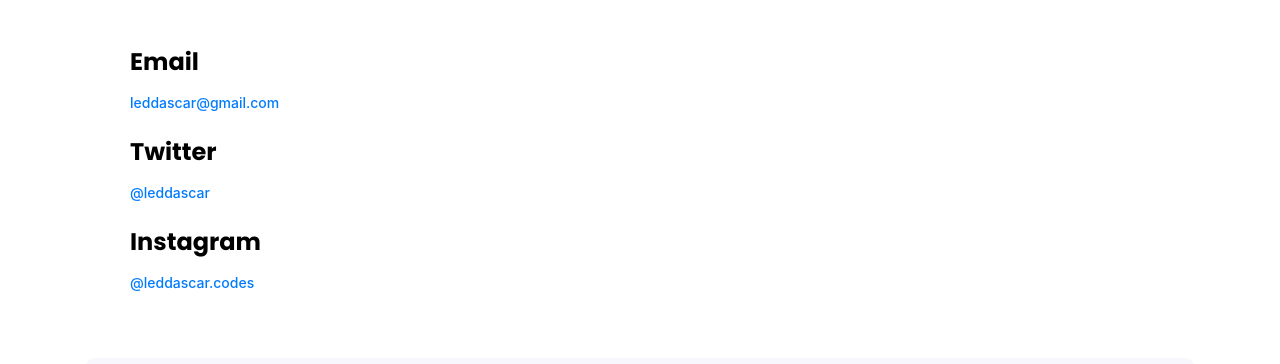
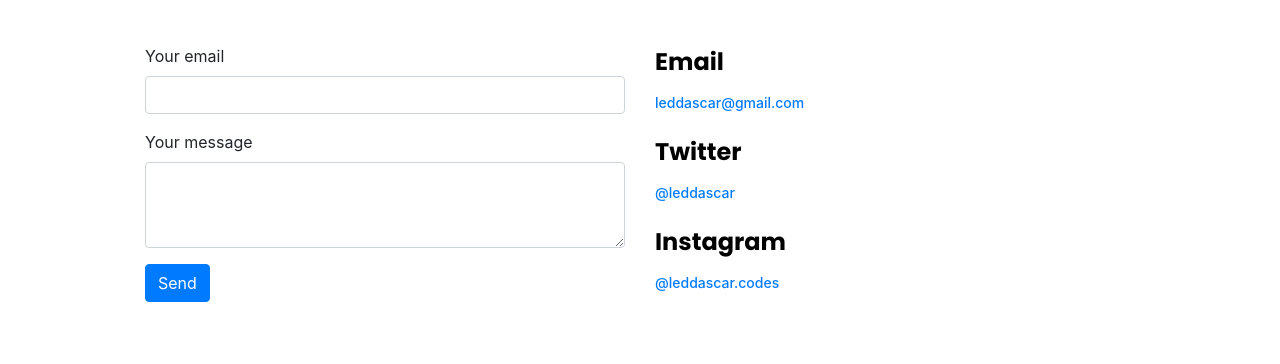
Before and after one commit to leddascar/portfolio-project, a plain HTML site: page contact.html in a window 1280 px wide. Shown: the part 196-560 px from the top of the page. Drawn offline with nearby package versions, Linux system fonts and the light colour scheme.

Commit message:
Contact form was added

```diff
--- a/contact.html
+++ b/contact.html
@@ -80,6 +80,32 @@
       <div class="contant-container container">
         <div class="content">
           <h1 class="mb-5">Let's get in touch!</h1>
+        <div class="container">
+
+         <div class="row">
+            <div class="col-md-6">
+<form>
+  <div class="form-group">
+    <label for="exampleFormControlInput1">Your email</label>
+    <input type="email" class="form-control" id="exampleFormControlInput1" placeholder="">
+  </div>
+
+  <div class="form-group">
+    <label for="exampleFormControlTextarea1">Your message</label>
+    <textarea class="form-control" id="exampleFormControlTextarea1" rows="3"></textarea>
+  </div>
+<button type="submit" class="btn btn-primary">Send</button>
+
+</form>
+
+
+
+
+
+  </div>
+
+<div class="col-md-6">
+
           <h3>Email</h3>
           <p>
             <a href="mailto:leddascar@gmail.com"> leddascar@gmail.com </a>
@@ -96,6 +122,9 @@
               @leddascar.codes</a
             >
           </p>
+  </div>
+  </div>
+  </div>
         </div>
       </div>
 
@@ -118,7 +147,7 @@
        <a href="https://twitter.com/leddascar" target="_blank" title="Twitter Profile"> <i class="fa-brands fa-twitter"></i></a>
       </footer>
 
-    <p class="text-center mt-4">This project was coded by Shecodes, and it is <a href="#"> open-sourced  </p>
+    <p class="text-center mt-4">✌️ThisThis project was coded by Shecodes, and it is <a href="#"> open-sourced  </p>
     </div>
   </body>
 </html>
```
Also changed, not shown: about.html (+1 -1 lines), index.html (+1 -1 lines), work.html (+1 -1 lines).
